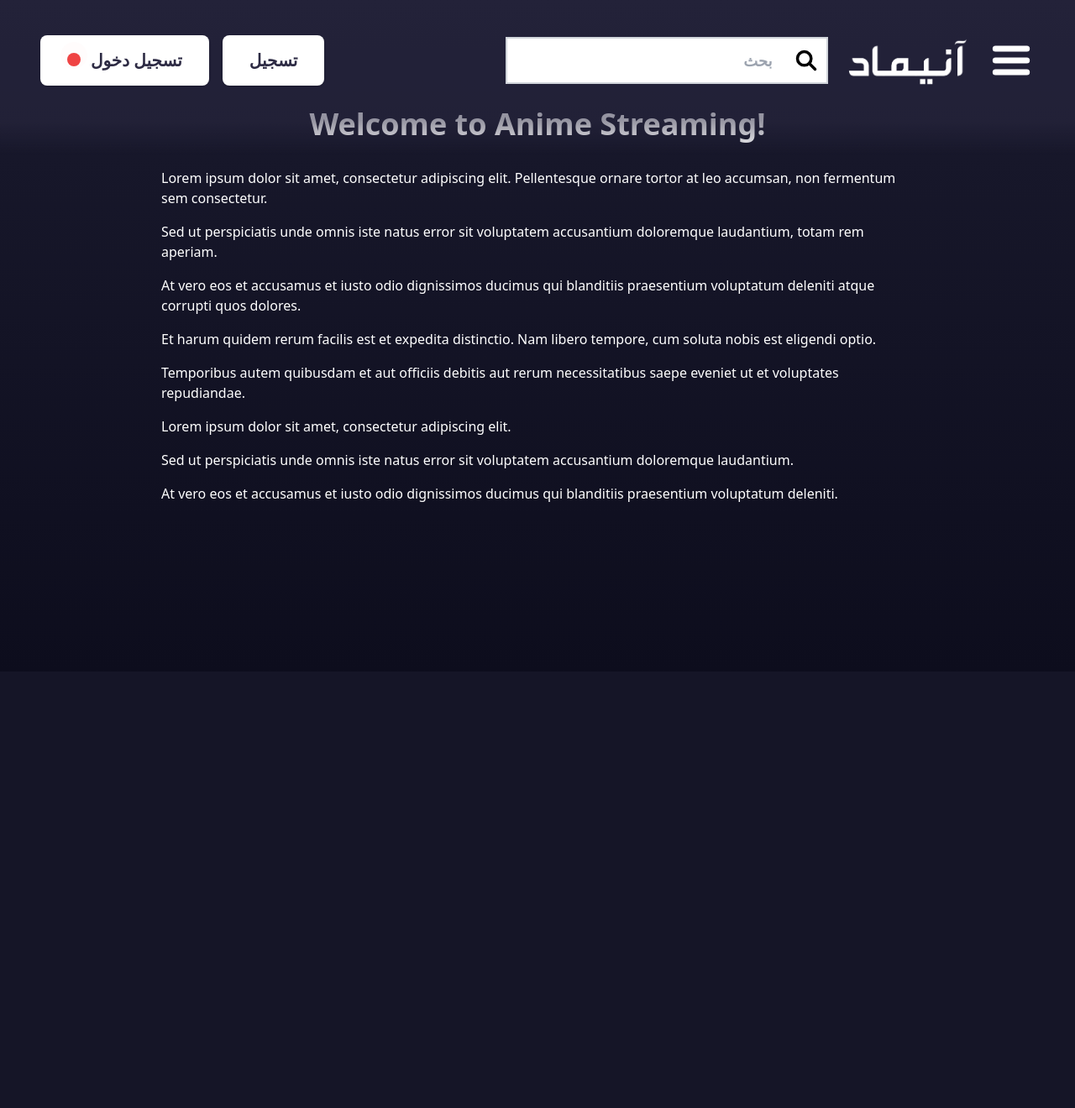
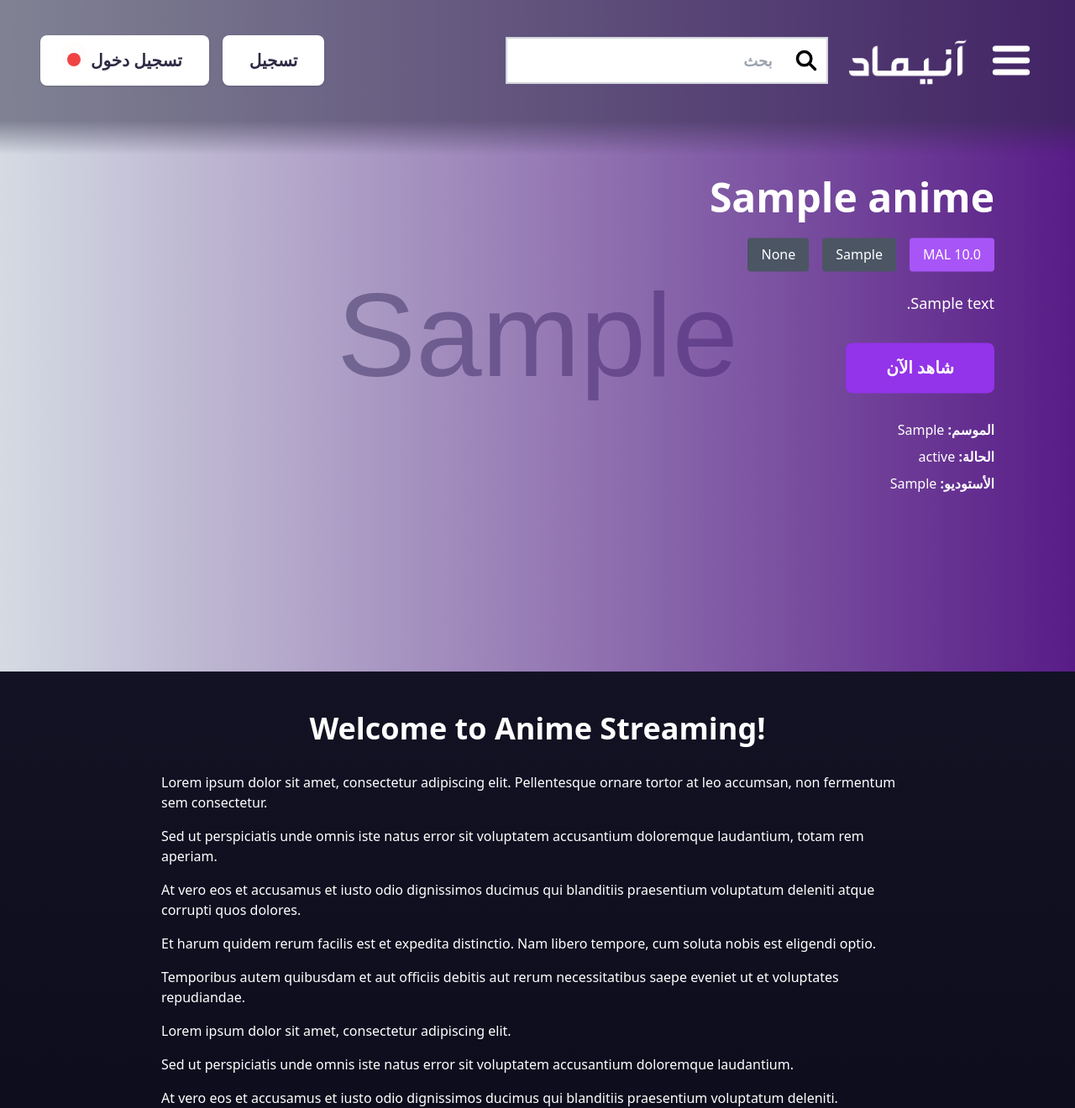
Before and after one commit to SMithu727/animad, a Flask app: page / in a window 1280 px wide. Shown: the whole page at 84% size. Before the commit the page ends 598 px from the top, so only its background shows below. Run offline with Flask 3, Linux system fonts and the light colour scheme; tables that the repository leaves empty hold one stand-in row (values such as "Sample post"); grey boxes marked "Sample" are stand-in pictures; some libraries are stand-ins or nearby versions.

Commit message:
Enhance homepage with anime spotlight feature and add CLI command for test data

```diff
--- a/app.py
+++ b/app.py
@@ -2,13 +2,14 @@
 from flask import Blueprint, render_template, redirect, url_for, flash, request
 from flask_login import login_user, logout_user, login_required
 from forms import LoginForm
-from models import User
+from models import User, Anime
 
 bp = Blueprint('main', __name__)
 
 @bp.route('/')
 def index():
-    return render_template('index.html')
+    anime = Anime.query.first()
+    return render_template('index.html', new_anime=anime)
 
 @bp.route('/login', methods=['GET', 'POST'])
 def login():
--- a/config.py
+++ b/config.py
@@ -1,3 +1,4 @@
+#config.py
 import os
 
 basedir = os.path.abspath(os.path.dirname(__file__))
--- a/templates/index.html
+++ b/templates/index.html
@@ -40,7 +40,6 @@
   <!-- Fixed Header with smooth fade effect -->
   <header class="py-8 px-12 transition-colors duration-300" style="background-color: rgba(45,43,68,0.5);">
     <div class="flex items-center justify-between w-full">
-
       <!-- Left Column: Login and Sign-Up Buttons -->
       <div class="flex items-center space-x-4">
         <!-- Login Button -->
@@ -88,14 +87,50 @@
           </button>
         </div>
       </div>
-
     </div>
   </header>
 
-  <!-- Spacer so content isn't hidden behind the fixed header -->
-  <div class="pt-32">
-    <!-- Main Content Area with Dummy Content for Scrolling -->
-    <main class="flex flex-col items-center justify-center space-y-8 px-4">
+  <!-- Spotlight Section: Fullscreen starting from the top -->
+  <section class="relative h-screen w-full">
+    <!-- Full Background Image -->
+    <img
+      src="{{ new_anime.portrait_image }}"
+      alt="{{ new_anime.title }}"
+      class="absolute inset-0 w-full h-full object-cover"
+    >
+    <!-- Gradient Overlay -->
+    <div class="absolute inset-0 bg-gradient-to-l from-purple-900 to-transparent"></div>
+    <!-- Anime Info Content -->
+    <div class="absolute right-24 top-1/2 -translate-y-1/2 text-white w-[500px]" dir="rtl">
+      <!-- Title -->
+      <h1 class="text-5xl font-bold mb-6">{{ new_anime.japanese_title }}</h1>
+
+      <!-- Metadata -->
+      <div class="flex gap-4 mb-6">
+        <span class="bg-purple-500 px-4 py-2 rounded">{{ new_anime.mal_score }} MAL</span>
+        <span class="bg-gray-600 px-4 py-2 rounded">{{ new_anime.rating }}</span>
+        <span class="bg-gray-600 px-4 py-2 rounded">{{ new_anime.type }}</span>
+      </div>
+
+      <!-- Description -->
+      <p class="text-lg mb-8 leading-relaxed">{{ new_anime.description }}</p>
+
+      <!-- Watch Button -->
+      <button class="bg-purple-600 hover:bg-purple-700 text-white px-12 py-4 rounded-lg text-xl font-bold transition-all">
+        شاهد الآن
+      </button>
+
+      <!-- Additional Info -->
+      <div class="mt-8 space-y-2">
+        <p><span class="font-bold">الموسم:</span> {{ new_anime.premiered }}</p>
+        <p><span class="font-bold">الحالة:</span> {{ new_anime.status }}</p>
+        <p><span class="font-bold">الأستوديو:</span> {{ new_anime.studios }}</p>
+      </div>
+    </div>
+  </section>
+
+  <!-- Rest of your existing content -->
+  <main class="flex flex-col items-center justify-center space-y-8 px-4 mt-12">
     <h1 class="text-4xl text-white font-bold">Welcome to Anime Streaming!</h1>
     <div class="w-full max-w-4xl mx-auto space-y-4 text-white">
       <p>
@@ -124,6 +159,5 @@
       </p>
     </div>
   </main>
-  </div>
 </body>
 </html>
```
Also changed, not shown: app_factory.py (+31 -0 lines), app.db, static/images/ranma_portrait.jpg (added). Lines whose indentation alone changed are shown as unchanged.
